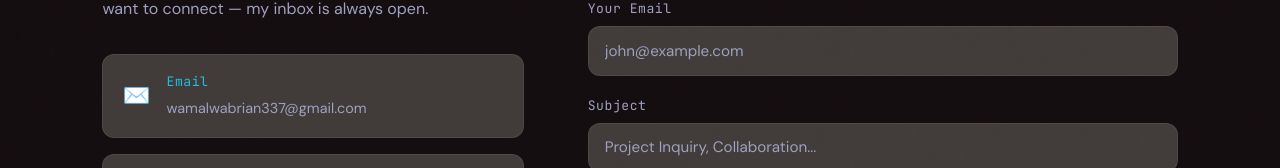
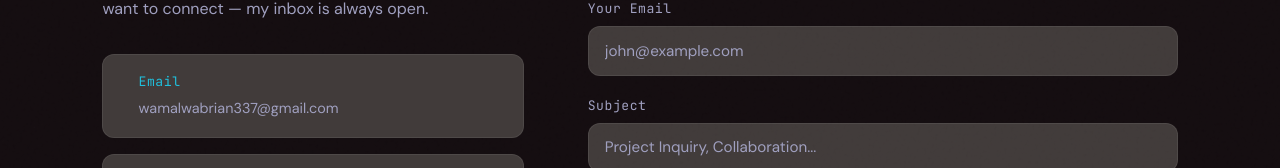
Before and after one commit to Devbrian-ke/my-portfolio, a plain HTML site: page contact.html in a window 1280 px wide. Shown: the part 439-607 px from the top of the page. Drawn offline with nearby package versions, Linux system fonts and the light colour scheme.

```diff
--- a/contact.html
+++ b/contact.html
@@ -45,7 +45,7 @@
                 </p>
                 <div class="contact-links">
                     <a href="mailto:wamalwabrian337@gmail.com" class="contact-item">
-                        <span class="contact-icon">✉️</span>
+                        <span class="contact-icon"></span>
                         <div>
                             <span class="contact-item-label mono">Email</span>
                             <span class="contact-item-value">wamalwabrian337@gmail.com</span>
```
